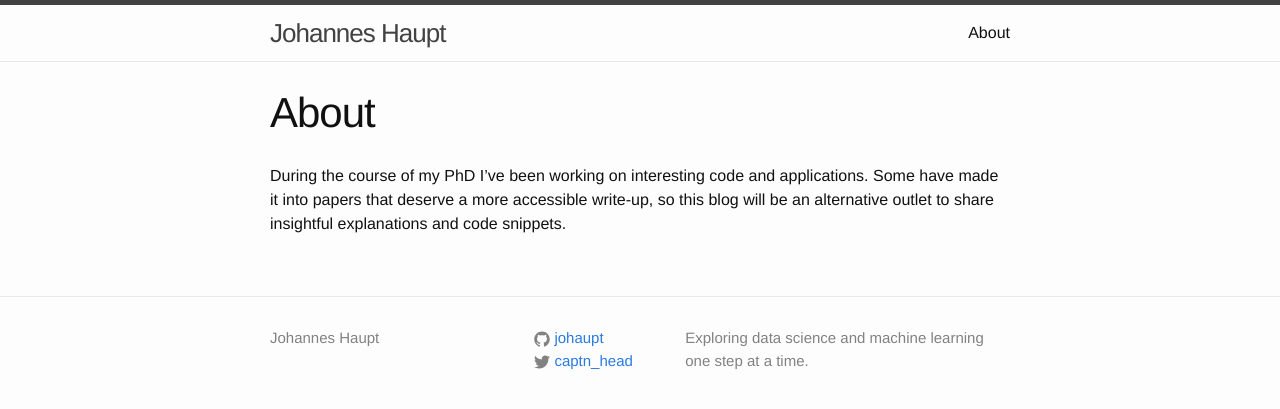
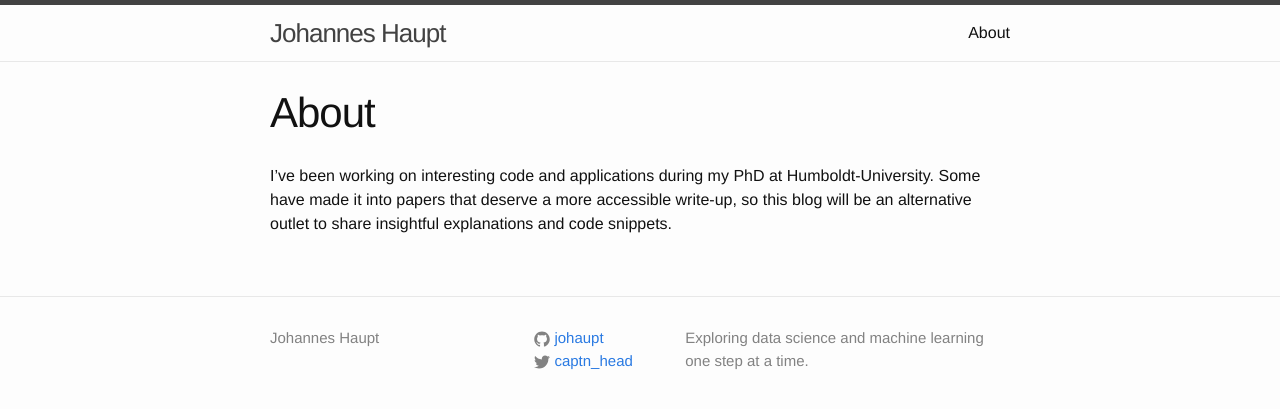
Before and after one commit to johaupt/johaupt.github.io, a Jekyll site: the page built from about.md, in a window 1280 px wide. Shown: the top 409 px of the page. Built offline with Jekyll 4.4.1, drawn with Linux system fonts in a browser that asks for light colours.

Commit message:
update about

```diff
--- a/about.md
+++ b/about.md
@@ -4,5 +4,5 @@ title: About
 permalink: /about/
 ---
 
-During the course of my PhD I've been working on interesting code and applications. Some have made it into papers that deserve a more
+I've been working on interesting code and applications during my PhD at Humboldt-University. Some have made it into papers that deserve a more
 accessible write-up, so this blog will be an alternative outlet to share insightful explanations and code snippets.
```
